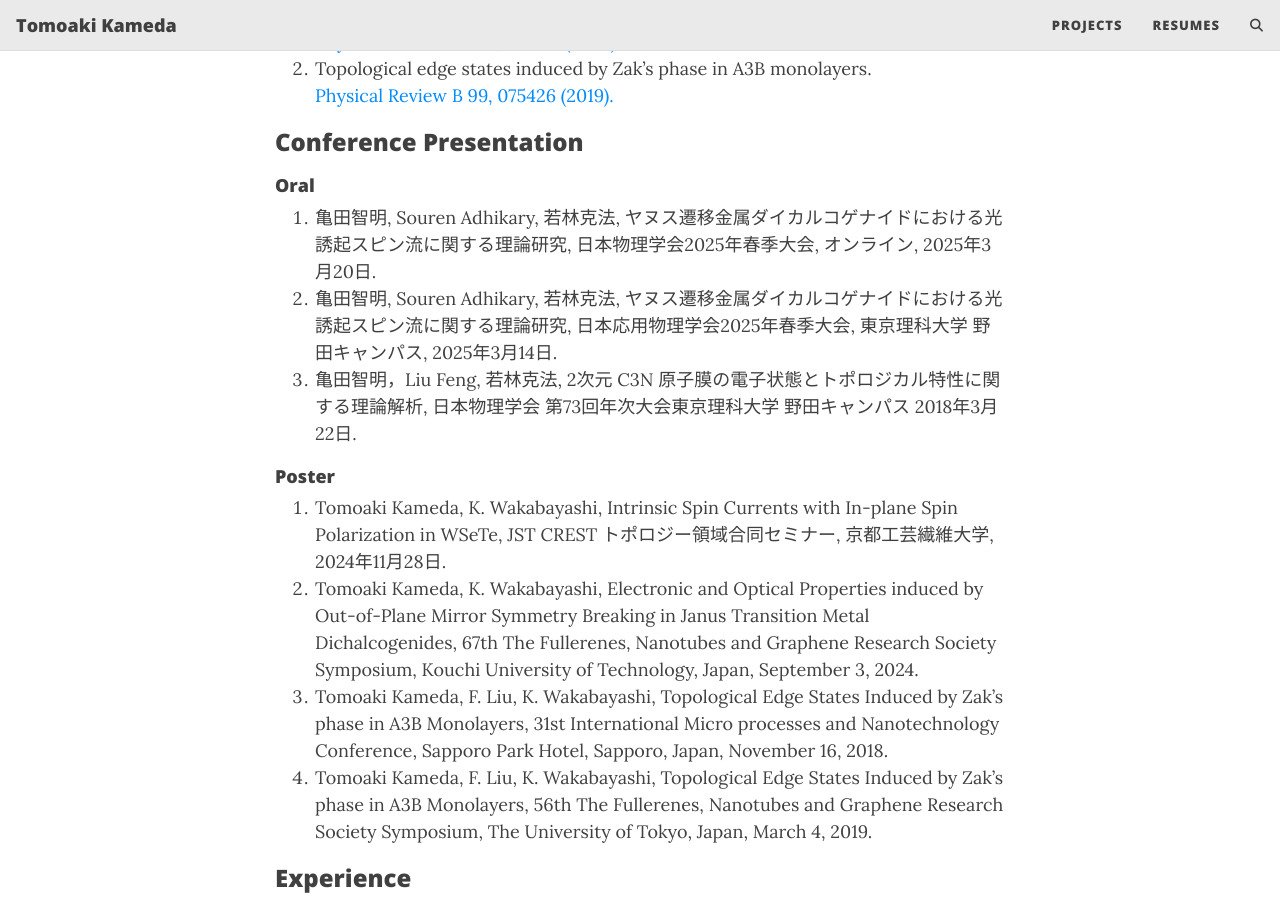
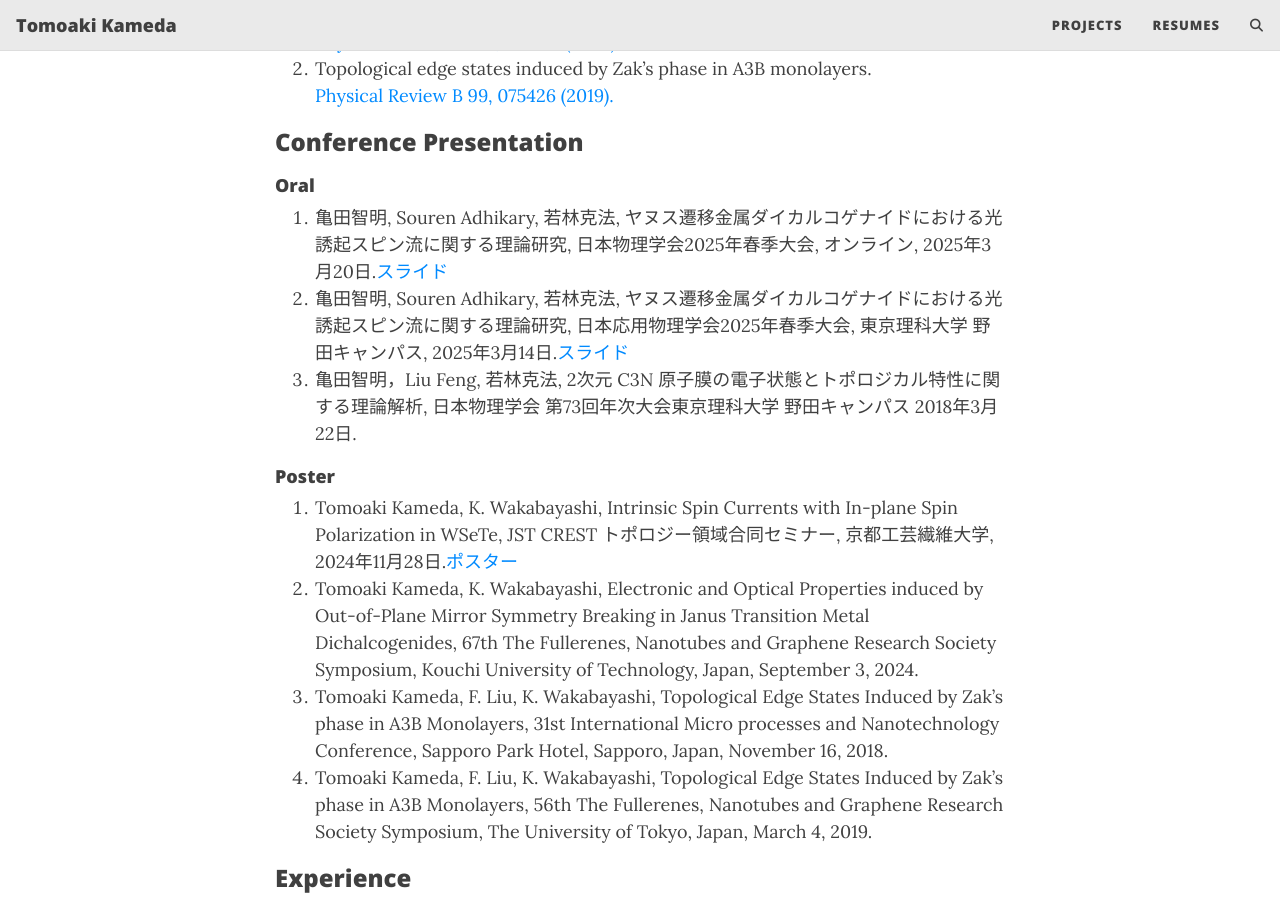
Before and after one commit to kamecham/TomoakiKameda.github.io, a Jekyll site: the page built from index.md, in a window 1280 px wide and 900 px high, scrolled down 578 px. Built offline with Jekyll 4.4.1, drawn with Linux system fonts in a browser that asks for light colours; comment, search, counter and statistics services are not loaded.

```diff
--- a/index.md
+++ b/index.md
@@ -14,12 +14,12 @@ I am a Ph.D. student at [the Theoretical Materials Design Lab.](https://www.kg-n
 
 ### Conference Presentation
 #### Oral
-1. 亀田智明, Souren Adhikary, 若林克法, ヤヌス遷移金属ダイカルコゲナイドにおける光誘起スピン流に関する理論研究, 日本物理学会2025年春季大会, オンライン, 2025年3月20日.
-1. 亀田智明, Souren Adhikary, 若林克法, ヤヌス遷移金属ダイカルコゲナイドにおける光誘起スピン流に関する理論研究, 日本応用物理学会2025年春季大会, 東京理科大学 野田キャンパス, 2025年3月14日.
+1. 亀田智明, Souren Adhikary, 若林克法, ヤヌス遷移金属ダイカルコゲナイドにおける光誘起スピン流に関する理論研究, 日本物理学会2025年春季大会, オンライン, 2025年3月20日.[スライド](../assets/index/202503_JPS_kameda.pdf)
+1. 亀田智明, Souren Adhikary, 若林克法, ヤヌス遷移金属ダイカルコゲナイドにおける光誘起スピン流に関する理論研究, 日本応用物理学会2025年春季大会, 東京理科大学 野田キャンパス, 2025年3月14日.[スライド](../assets/index/202503_JSAP_kameda.pdf)
 1. 亀田智明，Liu Feng, 若林克法, 2次元 C3N 原子膜の電子状態とトポロジカル特性に関する理論解析, 日本物理学会 第73回年次大会東京理科大学 野田キャンパス 2018年3月22日.
 
 #### Poster
-1. Tomoaki Kameda, K. Wakabayashi, Intrinsic Spin Currents with In-plane Spin Polarization in WSeTe, JST CREST トポロジー領域合同セミナー, 京都工芸繊維大学, 2024年11月28日.
+1. Tomoaki Kameda, K. Wakabayashi, Intrinsic Spin Currents with In-plane Spin Polarization in WSeTe, JST CREST トポロジー領域合同セミナー, 京都工芸繊維大学, 2024年11月28日.[ポスター](../assets/index/202409_FNTG67_kameda.pdf)
 1. Tomoaki Kameda, K. Wakabayashi, Electronic and Optical Properties induced by Out-of-Plane Mirror Symmetry Breaking in Janus Transition Metal Dichalcogenides, 67th The Fullerenes, Nanotubes and Graphene Research Society Symposium, Kouchi University of Technology, Japan, September 3, 2024.
 1. Tomoaki Kameda, F. Liu, K. Wakabayashi, Topological Edge States Induced by Zak’s phase in A3B Monolayers, 31st International Micro processes and Nanotechnology Conference, Sapporo Park Hotel, Sapporo, Japan, November 16, 2018.
 1. Tomoaki Kameda, F. Liu, K. Wakabayashi, Topological Edge States Induced by Zak's phase in A3B Monolayers, 56th The Fullerenes, Nanotubes and Graphene Research Society Symposium, The University of Tokyo, Japan, March 4, 2019.
```
Also changed, not shown: 19 other files.
